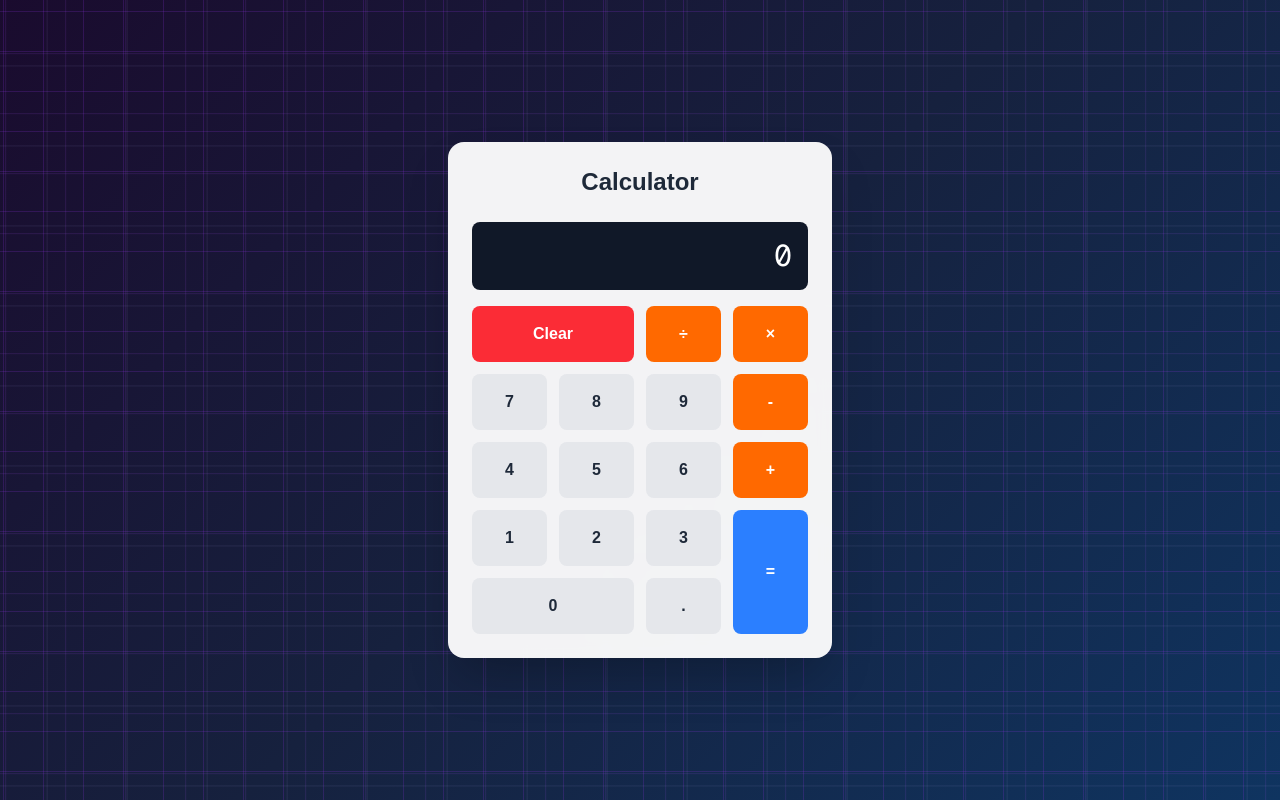
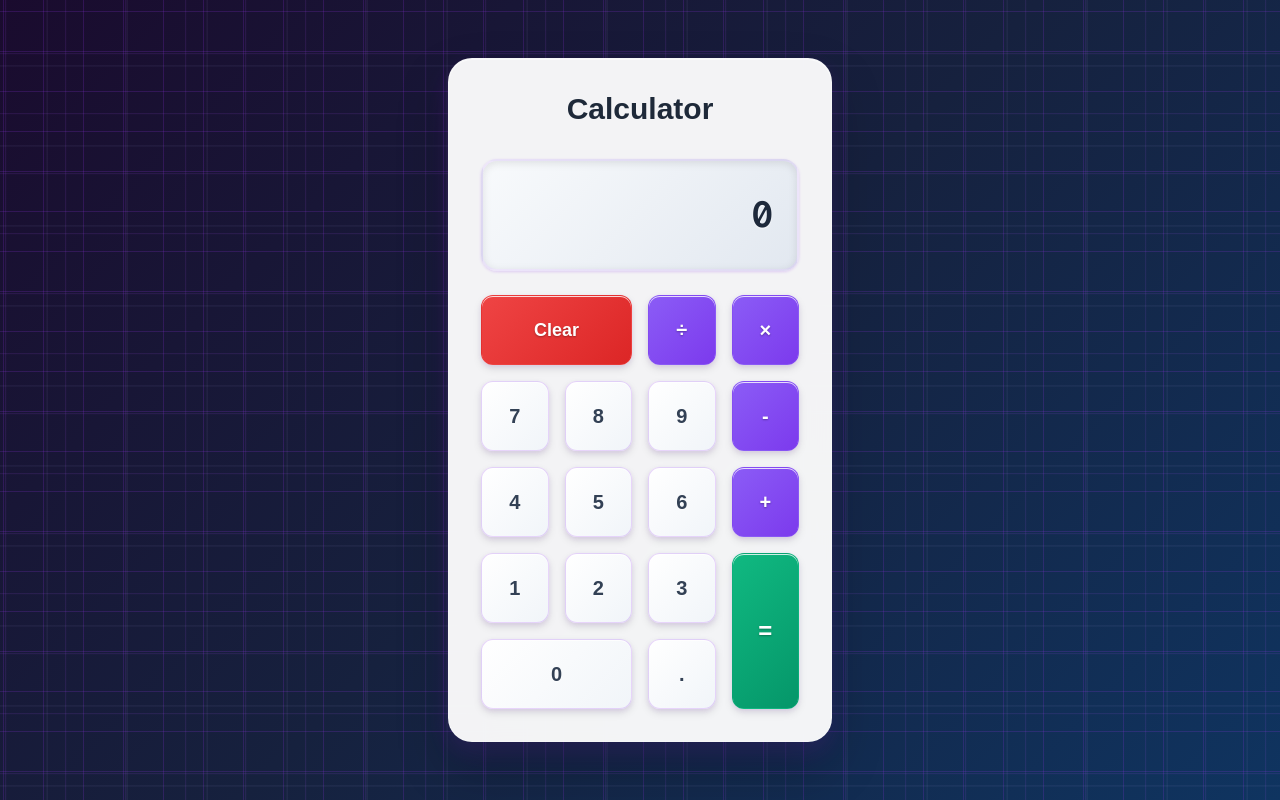
Before and after one commit to ns-test-org/calc, a Next.js app in the folder packages/new-web-app-room/: page / in a window 1280 px wide. Built offline with nearby package versions, Linux system fonts and the light colour scheme.

Commit message:
AI chat session: Updated code and files

```diff
--- a/packages/new-web-app-room/src/app/globals.css
+++ b/packages/new-web-app-room/src/app/globals.css
@@ -223,3 +223,105 @@ body {
   0% { transform: translate(0, 0); }
   100% { transform: translate(80px, -80px); }
 }
+
+/* Enhanced Calculator Styling - Make it POP! */
+.calculator-container {
+  background: rgba(255, 255, 255, 0.95);
+  backdrop-filter: blur(20px);
+  border: 1px solid rgba(255, 255, 255, 0.3);
+  box-shadow:
+    0 25px 50px rgba(0, 0, 0, 0.25),
+    0 10px 25px rgba(147, 51, 234, 0.2),
+    inset 0 1px 0 rgba(255, 255, 255, 0.6);
+  border-radius: 24px;
+  transform: translateY(0);
+  transition: all 0.3s ease;
+}
+
+.calculator-container:hover {
+  transform: translateY(-5px);
+  box-shadow:
+    0 35px 70px rgba(0, 0, 0, 0.3),
+    0 15px 35px rgba(147, 51, 234, 0.3),
+    inset 0 1px 0 rgba(255, 255, 255, 0.7);
+}
+
+.calculator-display {
+  background: linear-gradient(135deg, #f8fafc 0%, #e2e8f0 100%);
+  border: 2px solid rgba(147, 51, 234, 0.1);
+  box-shadow:
+    inset 0 2px 8px rgba(0, 0, 0, 0.1),
+    0 1px 3px rgba(147, 51, 234, 0.2);
+  border-radius: 16px;
+  color: #1e293b;
+  font-weight: 600;
+  text-shadow: 0 1px 2px rgba(255, 255, 255, 0.8);
+}
+
+.calculator-button {
+  background: linear-gradient(135deg, #ffffff 0%, #f1f5f9 100%);
+  border: 1px solid rgba(147, 51, 234, 0.2);
+  box-shadow:
+    0 4px 8px rgba(0, 0, 0, 0.1),
+    0 2px 4px rgba(147, 51, 234, 0.1),
+    inset 0 1px 0 rgba(255, 255, 255, 0.8);
+  border-radius: 12px;
+  color: #334155;
+  font-weight: 600;
+  text-shadow: 0 1px 2px rgba(255, 255, 255, 0.8);
+  transition: all 0.2s ease;
+  transform: translateY(0);
+}
+
+.calculator-button:hover {
+  background: linear-gradient(135deg, #f8fafc 0%, #e2e8f0 100%);
+  transform: translateY(-2px);
+  box-shadow:
+    0 6px 12px rgba(0, 0, 0, 0.15),
+    0 3px 6px rgba(147, 51, 234, 0.2),
+    inset 0 1px 0 rgba(255, 255, 255, 0.9);
+  border-color: rgba(147, 51, 234, 0.3);
+}
+
+.calculator-button:active {
+  transform: translateY(0);
+  box-shadow:
+    0 2px 4px rgba(0, 0, 0, 0.2),
+    inset 0 2px 4px rgba(0, 0, 0, 0.1);
+}
+
+.calculator-button-operator {
+  background: linear-gradient(135deg, #8b5cf6 0%, #7c3aed 100%);
+  border: 1px solid rgba(139, 92, 246, 0.3);
+  color: white;
+  text-shadow: 0 1px 2px rgba(0, 0, 0, 0.3);
+}
+
+.calculator-button-operator:hover {
+  background: linear-gradient(135deg, #a78bfa 0%, #8b5cf6 100%);
+  border-color: rgba(167, 139, 250, 0.4);
+}
+
+.calculator-button-equals {
+  background: linear-gradient(135deg, #10b981 0%, #059669 100%);
+  border: 1px solid rgba(16, 185, 129, 0.3);
+  color: white;
+  text-shadow: 0 1px 2px rgba(0, 0, 0, 0.3);
+}
+
+.calculator-button-equals:hover {
+  background: linear-gradient(135deg, #34d399 0%, #10b981 100%);
+  border-color: rgba(52, 211, 153, 0.4);
+}
+
+.calculator-button-clear {
+  background: linear-gradient(135deg, #ef4444 0%, #dc2626 100%);
+  border: 1px solid rgba(239, 68, 68, 0.3);
+  color: white;
+  text-shadow: 0 1px 2px rgba(0, 0, 0, 0.3);
+}
+
+.calculator-button-clear:hover {
+  background: linear-gradient(135deg, #f87171 0%, #ef4444 100%);
+  border-color: rgba(248, 113, 113, 0.4);
+}
--- a/packages/new-web-app-room/src/app/page.tsx
+++ b/packages/new-web-app-room/src/app/page.tsx
@@ -93,34 +93,34 @@ export default function Calculator() {
 
       {/* Main content */}
       <div className="min-h-screen flex items-center justify-center p-4 relative z-10">
-        <div className="bg-white/95 backdrop-blur-sm rounded-2xl shadow-2xl p-6 w-full max-w-sm relative">
-        <h1 className="text-2xl font-bold text-center text-gray-800 mb-6">Calculator</h1>
+        <div className="calculator-container p-8 w-full max-w-sm relative">
+        <h1 className="text-3xl font-bold text-center text-gray-800 mb-8 text-shadow">Calculator</h1>
 
         {/* Display */}
-        <div className="bg-gray-900 rounded-lg p-4 mb-4">
-          <div className="text-right text-white text-3xl font-mono overflow-hidden">
+        <div className="calculator-display p-6 mb-6">
+          <div className="text-right text-4xl font-mono overflow-hidden min-h-[60px] flex items-center justify-end">
             {display}
           </div>
         </div>
 
         {/* Button Grid */}
-        <div className="grid grid-cols-4 gap-3">
+        <div className="grid grid-cols-4 gap-4">
           {/* Row 1 */}
           <button
             onClick={clear}
-            className="col-span-2 bg-red-500 hover:bg-red-600 text-white font-semibold py-4 px-4 rounded-lg transition-colors"
+            className="col-span-2 calculator-button calculator-button-clear py-5 px-4 text-lg font-bold"
           >
             Clear
           </button>
           <button
             onClick={() => inputOperation('÷')}
-            className="bg-orange-500 hover:bg-orange-600 text-white font-semibold py-4 px-4 rounded-lg transition-colors"
+            className="calculator-button calculator-button-operator py-5 px-4 text-xl font-bold"
           >
             ÷
           </button>
           <button
             onClick={() => inputOperation('×')}
-            className="bg-orange-500 hover:bg-orange-600 text-white font-semibold py-4 px-4 rounded-lg transition-colors"
+            className="calculator-button calculator-button-operator py-5 px-4 text-xl font-bold"
           >
             ×
           </button>
@@ -128,25 +128,25 @@ export default function Calculator() {
           {/* Row 2 */}
           <button
             onClick={() => inputNumber('7')}
-            className="bg-gray-200 hover:bg-gray-300 text-gray-800 font-semibold py-4 px-4 rounded-lg transition-colors"
+            className="calculator-button py-5 px-4 text-xl font-bold"
           >
             7
           </button>
           <button
             onClick={() => inputNumber('8')}
-            className="bg-gray-200 hover:bg-gray-300 text-gray-800 font-semibold py-4 px-4 rounded-lg transition-colors"
+            className="calculator-button py-5 px-4 text-xl font-bold"
           >
             8
           </button>
           <button
             onClick={() => inputNumber('9')}
-            className="bg-gray-200 hover:bg-gray-300 text-gray-800 font-semibold py-4 px-4 rounded-lg transition-colors"
+            className="calculator-button py-5 px-4 text-xl font-bold"
           >
             9
           </button>
           <button
             onClick={() => inputOperation('-')}
-            className="bg-orange-500 hover:bg-orange-600 text-white font-semibold py-4 px-4 rounded-lg transition-colors"
+            className="calculator-button calculator-button-operator py-5 px-4 text-xl font-bold"
           >
             -
           </button>
@@ -154,25 +154,25 @@ export default function Calculator() {
           {/* Row 3 */}
           <button
             onClick={() => inputNumber('4')}
-            className="bg-gray-200 hover:bg-gray-300 text-gray-800 font-semibold py-4 px-4 rounded-lg transition-colors"
+            className="calculator-button py-5 px-4 text-xl font-bold"
           >
             4
           </button>
           <button
             onClick={() => inputNumber('5')}
-            className="bg-gray-200 hover:bg-gray-300 text-gray-800 font-semibold py-4 px-4 rounded-lg transition-colors"
+            className="calculator-button py-5 px-4 text-xl font-bold"
           >
             5
           </button>
           <button
             onClick={() => inputNumber('6')}
-            className="bg-gray-200 hover:bg-gray-300 text-gray-800 font-semibold py-4 px-4 rounded-lg transition-colors"
+            className="calculator-button py-5 px-4 text-xl font-bold"
           >
             6
           </button>
           <button
             onClick={() => inputOperation('+')}
-            className="bg-orange-500 hover:bg-orange-600 text-white font-semibold py-4 px-4 rounded-lg transition-colors"
+            className="calculator-button calculator-button-operator py-5 px-4 text-xl font-bold"
           >
             +
           </button>
@@ -180,25 +180,25 @@ export default function Calculator() {
           {/* Row 4 */}
           <button
             onClick={() => inputNumber('1')}
-            className="bg-gray-200 hover:bg-gray-300 text-gray-800 font-semibold py-4 px-4 rounded-lg transition-colors"
+            className="calculator-button py-5 px-4 text-xl font-bold"
           >
             1
           </button>
           <button
             onClick={() => inputNumber('2')}
-            className="bg-gray-200 hover:bg-gray-300 text-gray-800 font-semibold py-4 px-4 rounded-lg transition-colors"
+            className="calculator-button py-5 px-4 text-xl font-bold"
           >
             2
           </button>
           <button
             onClick={() => inputNumber('3')}
-            className="bg-gray-200 hover:bg-gray-300 text-gray-800 font-semibold py-4 px-4 rounded-lg transition-colors"
+            className="calculator-button py-5 px-4 text-xl font-bold"
           >
             3
           </button>
           <button
             onClick={performCalculation}
-            className="row-span-2 bg-blue-500 hover:bg-blue-600 text-white font-semibold py-4 px-4 rounded-lg transition-colors"
+            className="row-span-2 calculator-button calculator-button-equals py-5 px-4 text-2xl font-bold"
           >
             =
           </button>
@@ -206,13 +206,13 @@ export default function Calculator() {
           {/* Row 5 */}
           <button
             onClick={() => inputNumber('0')}
-            className="col-span-2 bg-gray-200 hover:bg-gray-300 text-gray-800 font-semibold py-4 px-4 rounded-lg transition-colors"
+            className="col-span-2 calculator-button py-5 px-4 text-xl font-bold"
           >
             0
           </button>
           <button
             onClick={inputDecimal}
-            className="bg-gray-200 hover:bg-gray-300 text-gray-800 font-semibold py-4 px-4 rounded-lg transition-colors"
+            className="calculator-button py-5 px-4 text-xl font-bold"
           >
             .
           </button>
```
